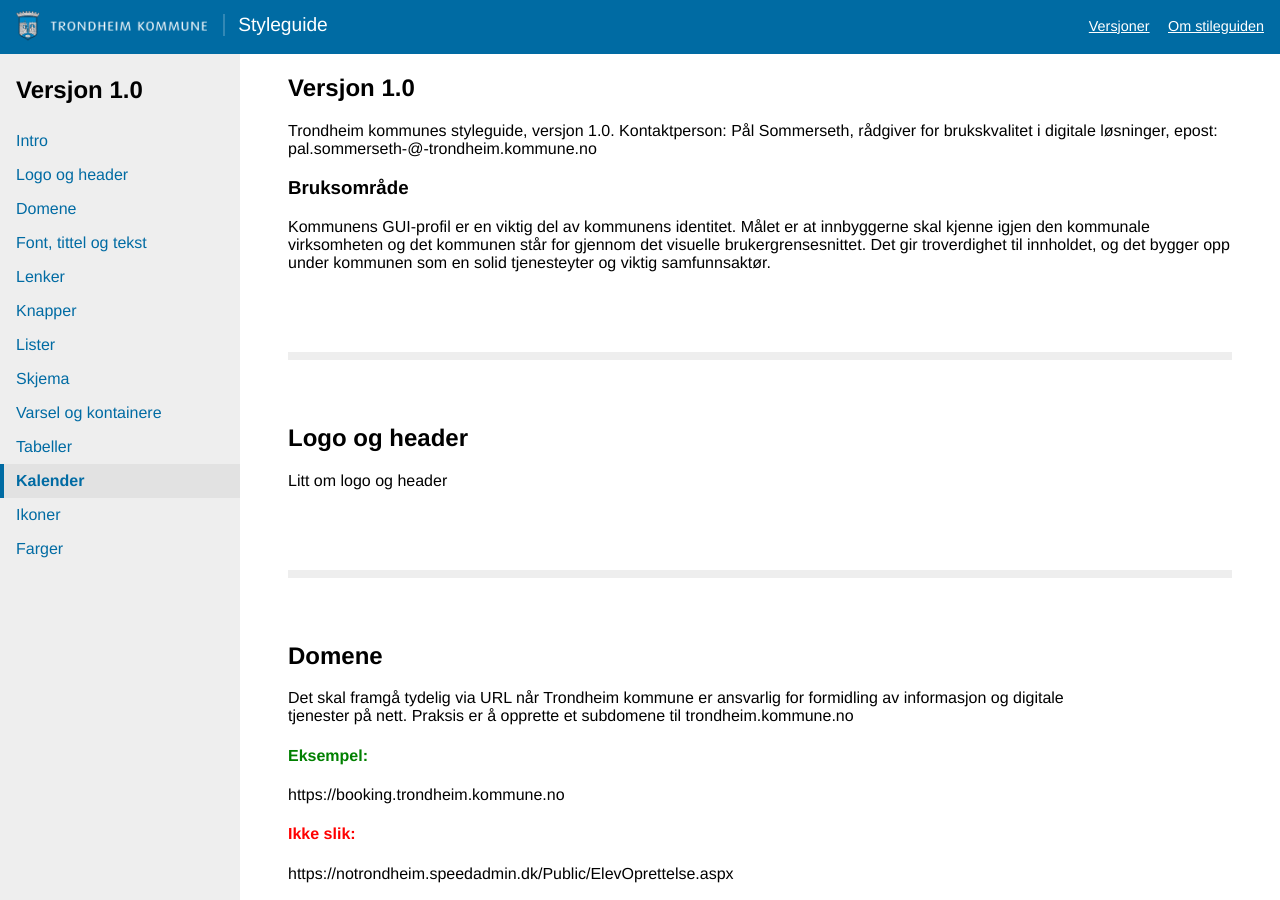
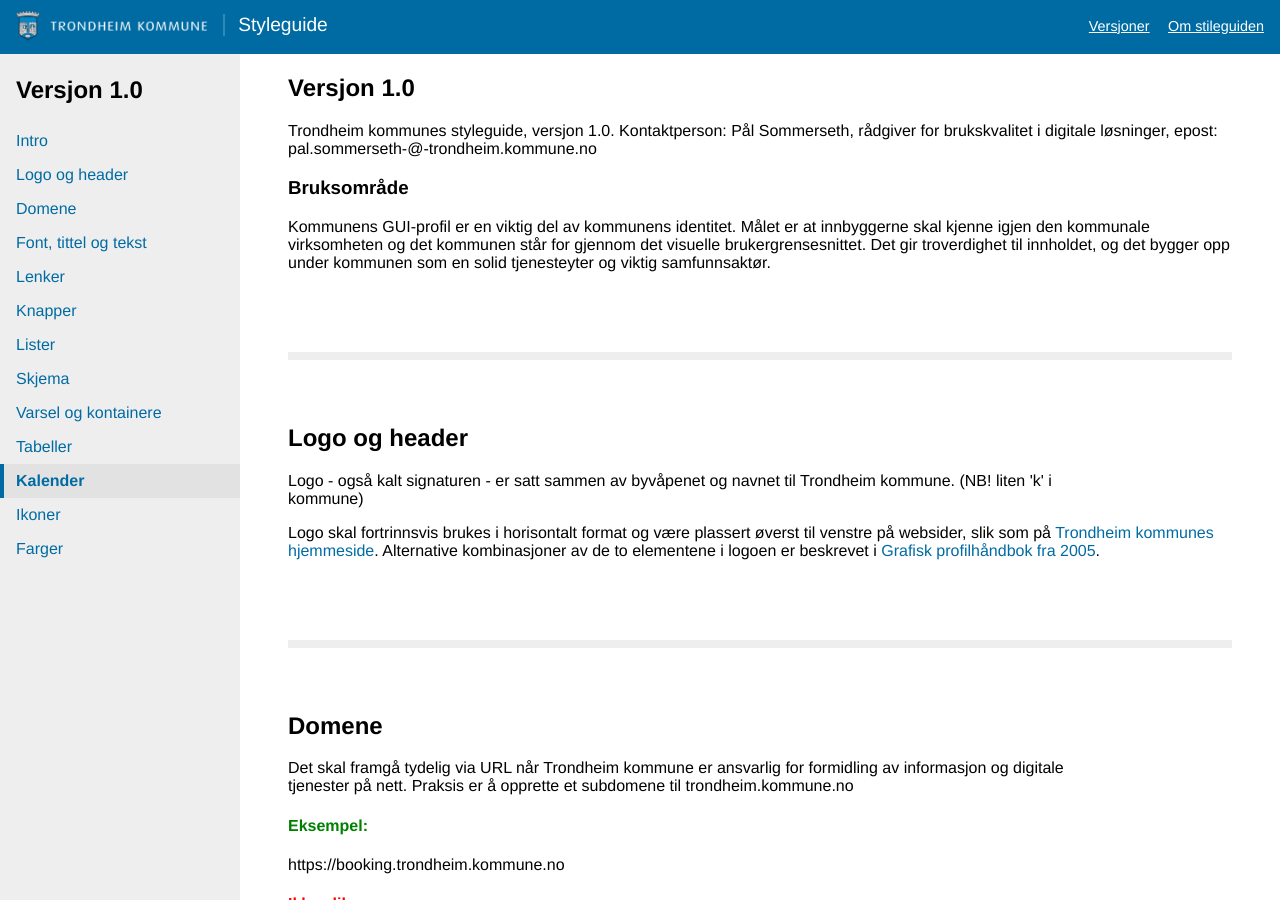
Before and after one commit to rskjonbe/styleguide, a Jekyll site: the page built from versjon/1.0/index.html, in a window 1280 px wide and 900 px high. Built offline with Jekyll 4.4.1, drawn with Linux system fonts in a browser that asks for light colours.

Commit message:
begynt på tekst om logo

```diff
--- a/versjon/1.0/logo_header.html
+++ b/versjon/1.0/logo_header.html
@@ -1,5 +1,5 @@
 <h2 class="chapter-heading">Logo og header</h2>
 
 <p class="chapter-lead">
-	Litt om logo og header
-</p>
+	Logo - også kalt signaturen - er satt sammen av byvåpenet og navnet til Trondheim kommune. (NB! liten 'k' i kommune)</p>
+<p>Logo skal fortrinnsvis brukes i horisontalt format og være plassert øverst til venstre på websider, slik som på <a href:"http://www.trondheim.kommune.no/attachment.ap?id=50030">Trondheim kommunes hjemmeside</a>. Alternative kombinasjoner av de to elementene i logoen er beskrevet i <a href:"http://www.trondheim.kommune.no/attachment.ap?id=50030">Grafisk profilhåndbok fra 2005</a>.</p>
```
